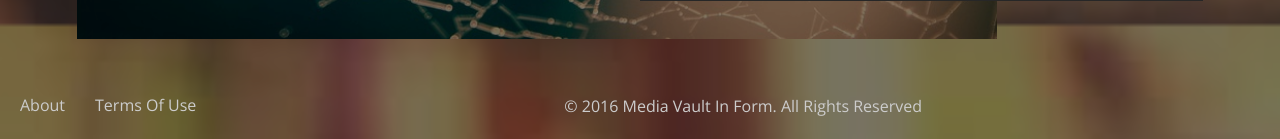
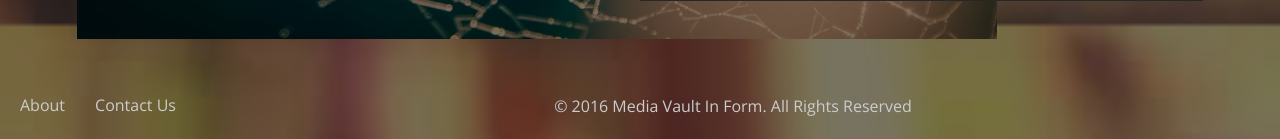
Before and after one commit to iiitv/mediavault, a Django app: page /login/ in a window 1280 px wide. Shown: the part 775-914 px from the top of the page. Run offline with Django 3.2, Linux system fonts and the light colour scheme.

Commit message:
Update login.html

```diff
--- a/mediavault/web/templates/login.html
+++ b/mediavault/web/templates/login.html
@@ -120,7 +120,7 @@
 	<div style="float:left; display:inline;">
 	<ul class="w b3layouts agileits" >
 		<li class="w3layouts agileits" style="float:left; display:inline;"><a href="#">About</a></li>
-		<li class="li2 w3layouts agileits" style="float:left; display:inline;"><a href="#">Terms Of Use</a></li>
+		<li class="li2 w3layouts agileits" style="float:left; display:inline;"><a href="#">Contact Us</a></li>
 
 	</ul>
 	</div>
```
